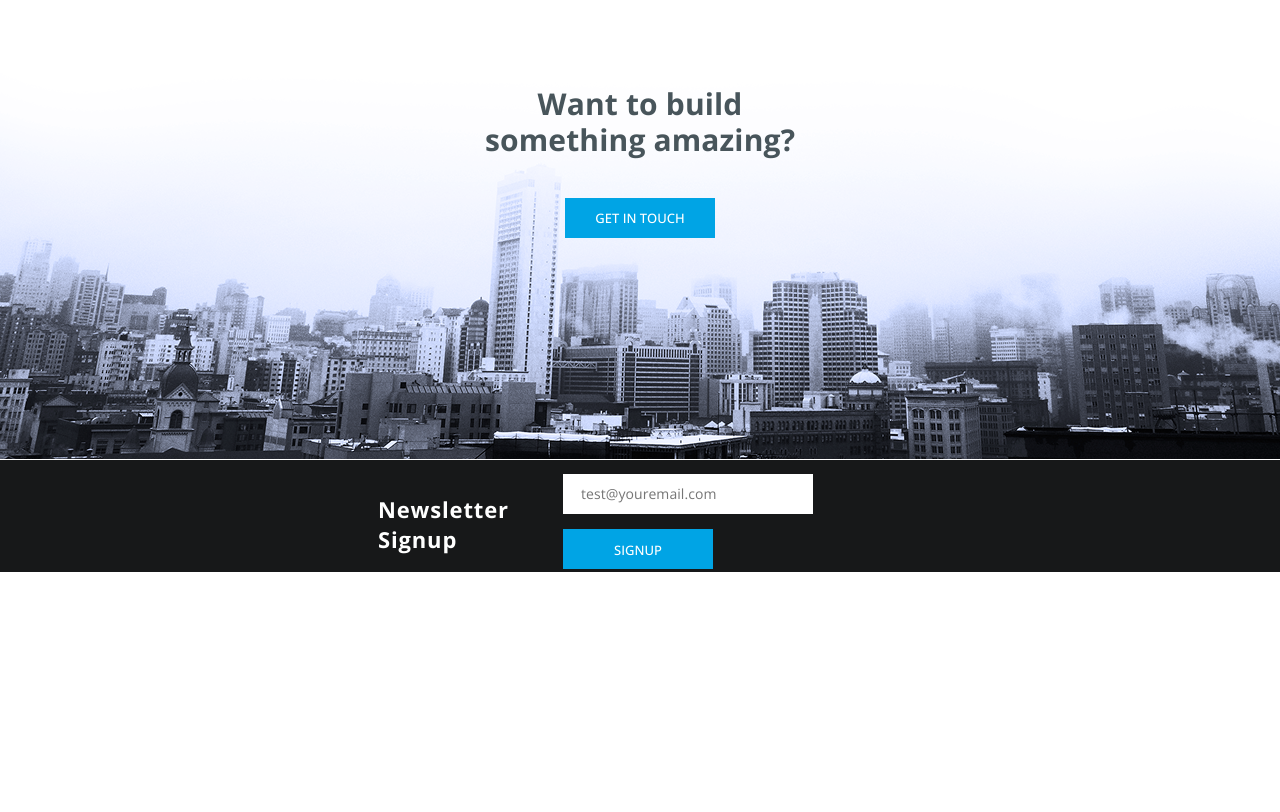
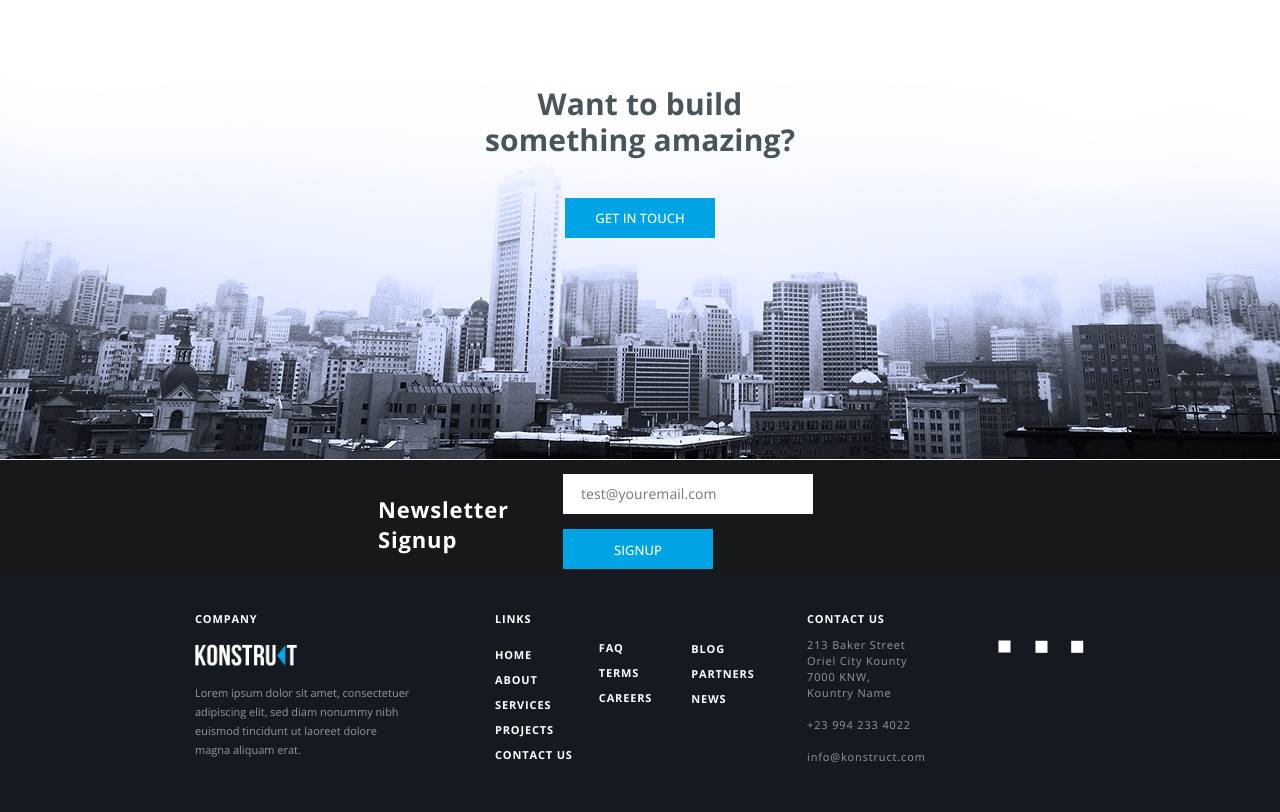
Before and after one commit to PutilinIlya1982/Site_1_portfolio, a plain HTML site: page index.html in a window 1280 px wide. Shown: the part 1954-2766 px from the top of the page. Before the commit the page ends 2526 px from the top, so only its background shows below. Drawn offline with nearby package versions, Linux system fonts and the light colour scheme.

Commit message:
Footer_1_11.10

```diff
--- a/Style/main.css
+++ b/Style/main.css
@@ -407,3 +407,99 @@ input {
         flex-direction: column;
     }
 }
+
+/* Раздел Footer menu */
+.footer__menu {
+    max-width: 1440px;
+    height: 240px;
+    margin: 0 auto;
+    background-color: #141A20;
+}
+.container__footer__menu {
+    display: flex;
+    justify-content: center;
+    gap: 50px;
+    margin: 0 auto;
+    color: #FFFFFF;
+    font-family: "Open Sans", sans-serif;
+}
+.footer__menu_left {
+    width: 250px;
+    height: 148px;
+    padding-top: 28px;
+}
+.footer__menu-h3 {
+    font-family: "Open Sans", sans-serif;
+    text-transform: uppercase;
+    font-size: 11px;
+    letter-spacing: 0.85px;
+
+}
+.footer__menu_logo {
+    width: 101.62px;
+    height: 23px;
+    margin-top: 7px;
+}
+.footer__menu-p {
+    font-family: "Open Sans", sans-serif;
+    font-size: 11px;
+    line-height: 19px;
+    color: #979797;
+
+}
+.footer__menu_center1 {
+    display: flex;
+    justify-content: left;
+    width: 262px;
+    height: 150px;
+    padding-top: 28px;
+}
+.footer__menu_ul {
+    list-style: none;
+    padding: 0;
+}
+.footer__menu-li {
+    text-transform: uppercase;
+    font-family: "Open Sans", sans-serif;
+    font-size: 11px;
+    font-weight: bold;
+    line-height: 25px;
+    letter-spacing: 0.85px;
+}
+
+.footer__menu-1 {
+    margin-right: 26px;
+}
+.footer__menu-2 {
+    margin-top: 19px;
+    margin-right: 39px;
+}
+.footer__menu-3 {
+    margin-top: 20px;
+}
+
+.footer__menu_center2 {
+    width: 141px;
+    height: 158px;
+    padding-top: 28px;
+}
+.footer_menu_contacts-p {
+    color: #979797;
+    font-size: 11px;
+    line-height: 16px;
+    letter-spacing: 0.85px;
+}
+.footer__menu_right {
+    width: 87px;
+    height: 13px;
+    padding-top: 64px;
+}
+.footer__menu-img {
+    margin-right: 0px;
+}
+.footer__menu-img:nth-child(1) {
+        margin-right: 20px;
+}
+.footer__menu-img:nth-child(2) {
+        margin-right: 19px;
+}
--- a/index.html
+++ b/index.html
@@ -123,6 +123,51 @@
         </div>
     </section>
 
+    <section class="footer__menu">
+        <div class="container__footer__menu">
+            <div class="footer__menu_left">
+                <h3 class="footer__menu-h3">company</h3>
+                <img src="IMG/company-logo-white.png" alt="Logo" class="footer__menu_logo">
+                <p class="footer__menu-p">Lorem ipsum dolor sit amet, consectetuer adipiscing elit, sed diam nonummy nibh euismod tincidunt ut laoreet dolore<br> magna aliquam erat.</p>
+            </div>
+             <div class="footer__menu_center1">
+                <div class="footer__menu-1">
+                    <h3 class="footer__menu-h3">links</h3>
+                    <ul class="footer__menu_ul">
+                        <li class="footer__menu-li">home</li>
+                        <li class="footer__menu-li">about</li>
+                        <li class="footer__menu-li">services</li>
+                        <li class="footer__menu-li">projects</li>
+                        <li class="footer__menu-li">contact us</li>
+                    </ul>
+                </div>
+                <div class="footer__menu-2">
+                    <ul class="footer__menu_ul">
+                    <li class="footer__menu-li">faq</li>
+                    <li class="footer__menu-li">terms</li>
+                    <li class="footer__menu-li">careers</li>
+                </ul>
+                </div>
+                <div class="footer__menu-3">
+                    <ul class="footer__menu_ul">
+                    <li class="footer__menu-li">blog</li>
+                    <li class="footer__menu-li">partners</li>
+                    <li class="footer__menu-li">news</li>
+                </ul>
+                </div>
+            </div>
+             <div class="footer__menu_center2">
+                <h3 class="footer__menu-h3">contact us</h3>
+                <p class="footer_menu_contacts-p">213 Baker Street<br>Oriel City Kounty<br>7000 KNW,<br>Kountry Name<br><br>+23 994 233 4022<br><br>info@konstruct.com</p>
+            </div>
+             <div class="footer__menu_right">
+                <img src="IMG/Bitmap1.svg" alt="Facebook" class="footer__menu-img">
+                <img src="IMG/Bitmap2.svg" alt="Twittter" class="footer__menu-img">
+                <img src="IMG/Bitmap3.svg" alt="Google" class="footer__menu-img">
+            </div>
+        </div>
+    </section>
+
 
 
 </body>
```
Also changed, not shown: IMG/Bitmap1.svg (added), IMG/Bitmap2.svg (added), IMG/Bitmap2_twitter.png (added), IMG/Bitmap3.svg (added), IMG/Bitmap3_google.png (added), IMG/Facebook.png (added), IMG/Google.png (added), IMG/Twitter.png (added).
